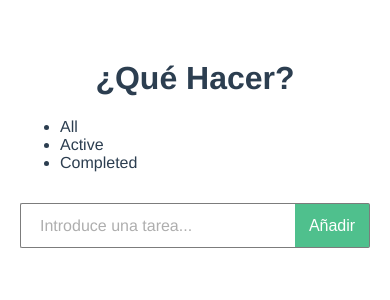
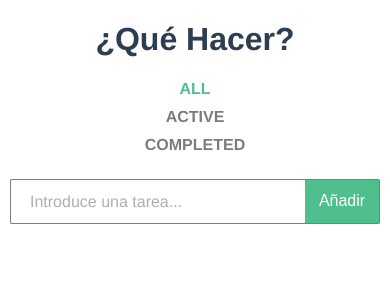
Before and after one commit to sergiga/todo-code-base, a Vue app: page / in a window 390 px wide. Shown: the top 300 px of the page. Built offline with nearby package versions, Linux system fonts and the light colour scheme.

Commit message:
Styling the application

```diff
--- a/src/App.vue
+++ b/src/App.vue
@@ -1,6 +1,8 @@
 <template>
   <div id="app">
-    <h1>¿Qué Hacer?</h1>
+    <div class="header">
+      <h1>¿Qué Hacer?</h1>
+    </div>
     <todo-list />
   </div>
 </template>
@@ -24,27 +26,17 @@ body {
   font-family: 'Avenir', Helvetica, Arial, sans-serif;
   -webkit-font-smoothing: antialiased;
   -moz-osx-font-smoothing: grayscale;
-  width: 1100px;
-  margin: auto;
-  margin-top: 60px;
   color: #2c3e50;
-  margin-top: 60px;
+  margin: 60px 60px 0 60px;
 }
 
 h1 {
   text-align: center;
 }
 
-@media (max-width: 1100px) {
-  #app {
-    width: auto;
-    margin: 60px 60px 0 60px;
-  }
-}
-
 @media (max-width: 768px) {
   #app {
-    margin: 60px 20px 0 20px;
+    margin: 20px 10px 0px 10px;
   }
 }
 </style>
--- a/src/components/FilterSelector.vue
+++ b/src/components/FilterSelector.vue
@@ -38,4 +38,49 @@ export default {
 </script>
 
 <style scoped>
+.filter-list {
+  margin: 0;
+  padding: 0;
+  list-style: none;
+}
+
+.filter-item {
+  flex: 1;
+  padding: 10px 0;
+  cursor: pointer;
+  font-size: 1.4em;
+  font-weight: bold;
+  text-transform: uppercase;
+  text-align: left;
+  color: #7C7C7C;
+}
+
+.filter-item.selected {
+  color: #4FC08D;
+}
+
+.filter-item:hover {
+  text-decoration: underline;
+}
+
+@media (max-width: 1100px) {
+  .filter-list {
+    display: flex;
+  }
+
+  .filter-item {
+    text-align: center;
+  }
+}
+
+@media (max-width: 768px) {
+  .filter-list {
+    display: initial;
+  }
+
+  .filter-item {
+    padding: 0 0 10px 0;
+    font-size: 1em;
+  }
+}
 </style>
--- a/src/components/TodoForm.vue
+++ b/src/components/TodoForm.vue
@@ -1,12 +1,12 @@
 <template>
   <div class="form-container">
     <form @submit.prevent="onSubmit">
-
       <div class="form-control">
         <input
           id="todo-input"
           type="text"
-        v-model="description">
+          v-model="description"
+          :class="hasText">
 
         <label for="todo-input">Introduce una tarea...</label>
 
@@ -27,6 +27,11 @@ export default {
       description: '',
     };
   },
+  computed: {
+    hasText() {
+      return this.description ? ['has-text'] : [];
+    },
+  },
   methods: {
     onSubmit() {
       if (this.description) {
@@ -45,8 +50,9 @@ export default {
 }
 
 input, button {
+  width: 0px;
   height: 45px;
-  margin: 15px 0px;
+  margin: 0px;
   font-size: 1em;
   color: #555;
   border: 1px solid #7C7C7C;
@@ -76,15 +82,15 @@ label {
   position: absolute;
   pointer-events: none;
   left: 20px;
-  top: 29px;
+  top: 14px;
   -webkit-transition: all .18s ease;
   -o-transition: .18s ease all;
   transition: all .18s ease;
   color: #AEAEAE;
 }
 
-input:focus + label {
-  top: 20px;
+input:focus + label, input.has-text + label {
+  top: 5px;
   bottom: 10px;
   left: 20px;
   font-size: .55em;
--- a/src/components/TodoList.vue
+++ b/src/components/TodoList.vue
@@ -1,6 +1,9 @@
 <template>
-  <div>
+  <div class="app-container">
+    <div class="side-container">
       <filter-selector :filters="filters" @filterSelected="filterSelected" />
+    </div>
+    <div class="main-container">
       <todo-form @addTodo="addTodo" />
       <ul class="list-container">
         <li v-for="todo in filteredTodos"
@@ -19,6 +22,7 @@
           <button class="todo-action-remove" @click="removeTodo(todo.id)"></button>
         </li>
       </ul>
+    </div>
   </div>
 </template>
 
@@ -85,6 +89,19 @@ export default {
 </script>
 
 <style scoped>
+.app-container {
+  display: flex;
+}
+
+.side-container {
+  flex: 0 0 200px;
+  padding-right: 30px;
+}
+
+.main-container {
+  flex: 1 1;
+}
+
 .list-container {
   list-style: none;
   padding: 0;
@@ -160,4 +177,55 @@ label .box {
   line-height: 0.8;
   color: #F44336;
 }
+
+@media (max-width: 1100px) {
+  .app-container {
+    flex-wrap: wrap;
+  }
+
+  .side-container, .main-container {
+    flex: 0 0 100%;
+  }
+
+  .side-container {
+    padding: 0;
+    margin-bottom: 15px;
+  }
+
+  .list-container {
+    list-style: none;
+    padding: 0;
+    margin: 0;
+  }
+}
+
+@media (max-width: 768px) {
+  .list-item {
+    font-size: 1em;
+  }
+
+  .completed + label {
+    top: 0;
+    left: 0;
+  }
+
+  [type="checkbox"] + label::after {
+    top: 5px;
+    left: 5px;
+    font-size: 1em;
+  }
+
+  label .box {
+    width: 18px;
+    height: 18px;
+  }
+
+  .todo-action-remove {
+    height: 18px;
+  }
+
+  .todo-action-remove::after {
+    font-size: 1.4em;
+  }
+}
 </style>
```
Lines whose indentation alone changed are shown as unchanged.
